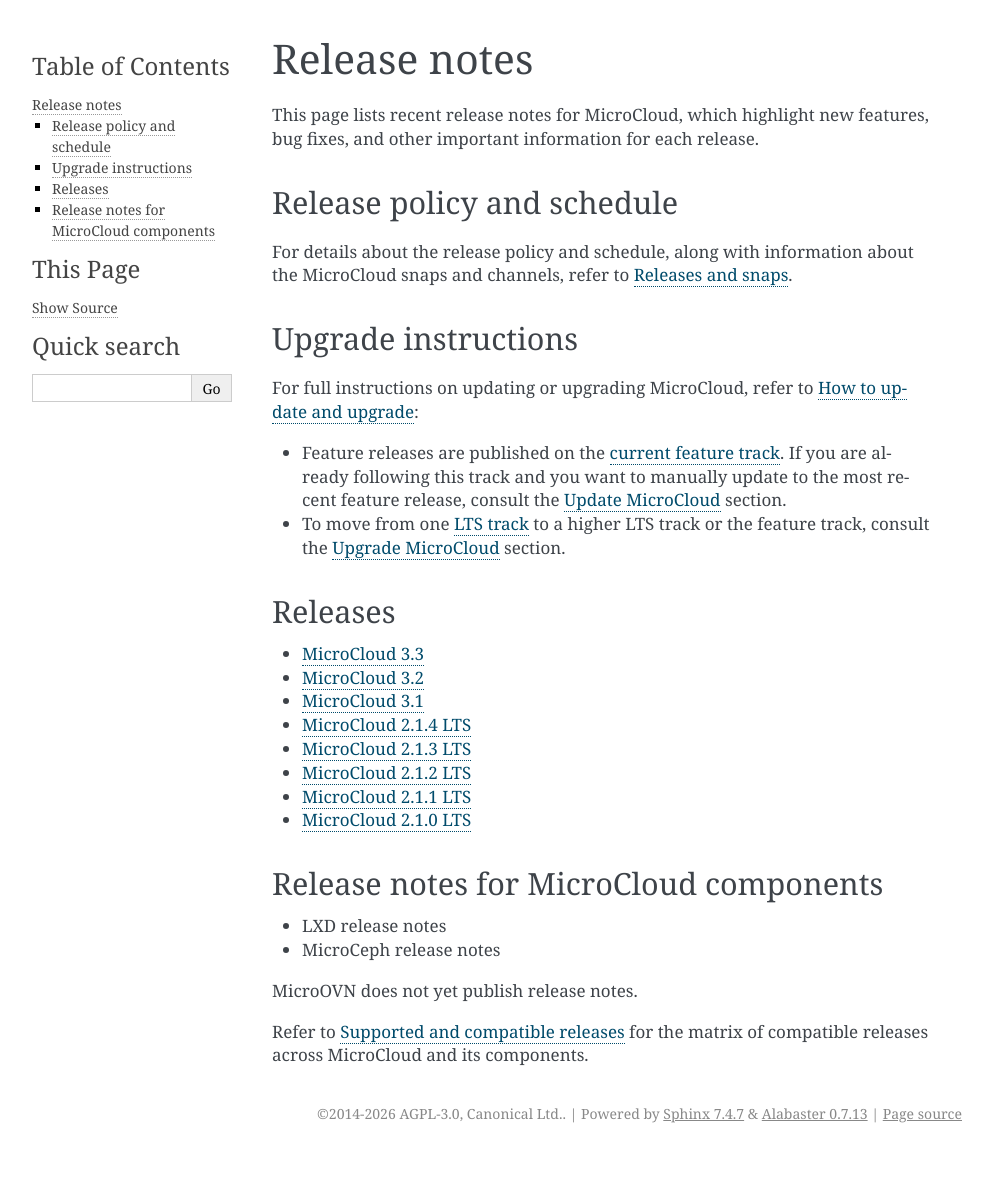
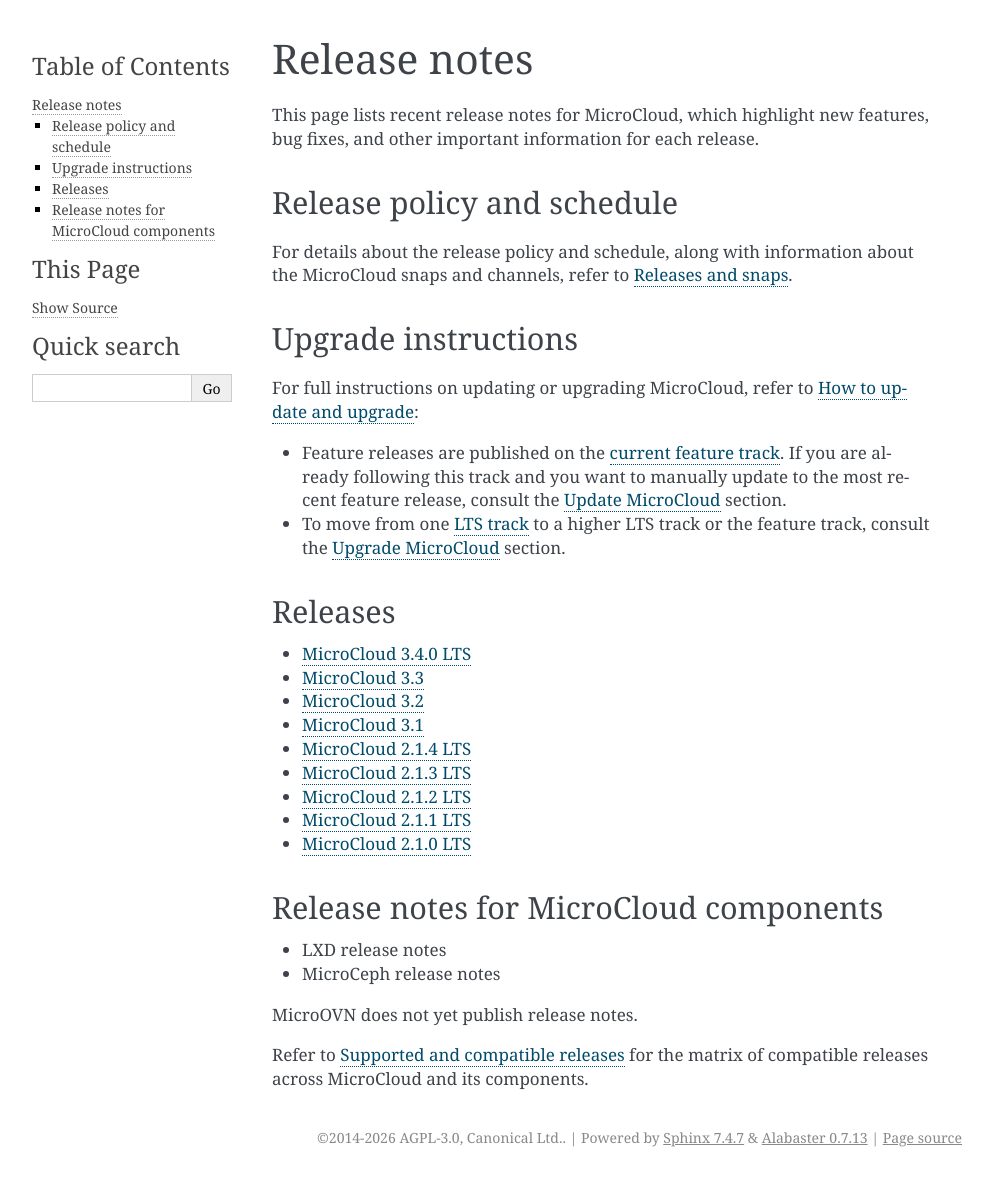
Before and after one commit to canonical/microcloud, a Sphinx documentation site: the page built from doc/reference/release-notes/index.md, in a window 1280 px wide. Shown: the whole page, without its empty margins (148-1141 px from the left). Built offline with Sphinx 7.4.7, drawn with Linux system fonts in a browser that asks for light colours; the version number could not be read and is left out; comment, search, counter and statistics services are not loaded; before the commit the page ends 1153 px from its top, so only the background shows below that.

Commit message:
doc/reference/release-notes/index: Add link to 3.4.0 LTS doc
Signed-off-by: Julian Pelizäus <julian.pelizaeus@canonical.com>
(cherry picked from commit 93f31b5743d159bb0fc999c3b3c07978ea6e4ecd)

````diff
--- a/doc/reference/release-notes/index.md
+++ b/doc/reference/release-notes/index.md
@@ -25,6 +25,7 @@
 
 ```{toctree}
 :titlesonly:
+MicroCloud 3.4.0 LTS <https://documentation.ubuntu.com/microcloud/latest/reference/release-notes/release-notes-3.4.0/>
 MicroCloud 3.3 <https://documentation.ubuntu.com/microcloud/latest/reference/release-notes/release-notes-3.3/>
 MicroCloud 3.2 <https://documentation.ubuntu.com/microcloud/latest/reference/release-notes/release-notes-3.2/>
 MicroCloud 3.1 <https://documentation.ubuntu.com/microcloud/latest/reference/release-notes/release-notes-3.1/>
````
